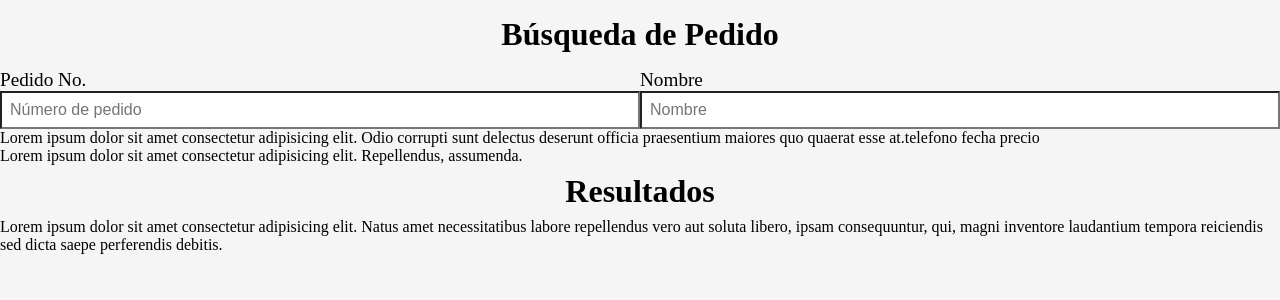
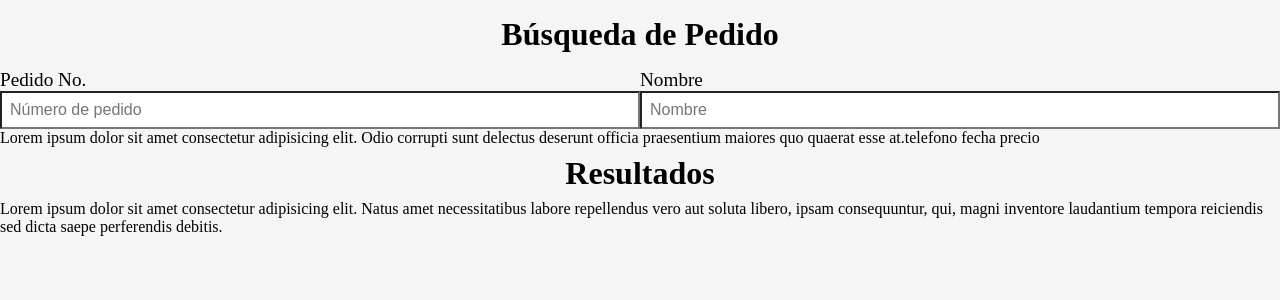
Before and after one commit to perseo1326/pedidos-ventas, a PHP site: page /abcd/controladores/busqueda.controlador.php in a window 1280 px wide. Shown: the part 46-346 px from the top of the page. Run offline with PHP 8.4, Linux system fonts and the light colour scheme.

Commit message:
un cambio mas windows

```diff
--- a/vistas/busqueda.vista.php
+++ b/vistas/busqueda.vista.php
@@ -17,11 +17,10 @@
             </div>
 
             <p>Lorem ipsum dolor sit amet consectetur adipisicing elit. Odio corrupti sunt delectus deserunt officia praesentium maiores quo quaerat esse at.</p>
+
             telefono
             fecha
             precio
-
-            <p>Lorem ipsum dolor sit amet consectetur adipisicing elit. Repellendus, assumenda.</p>
 
         </div>
 
```
